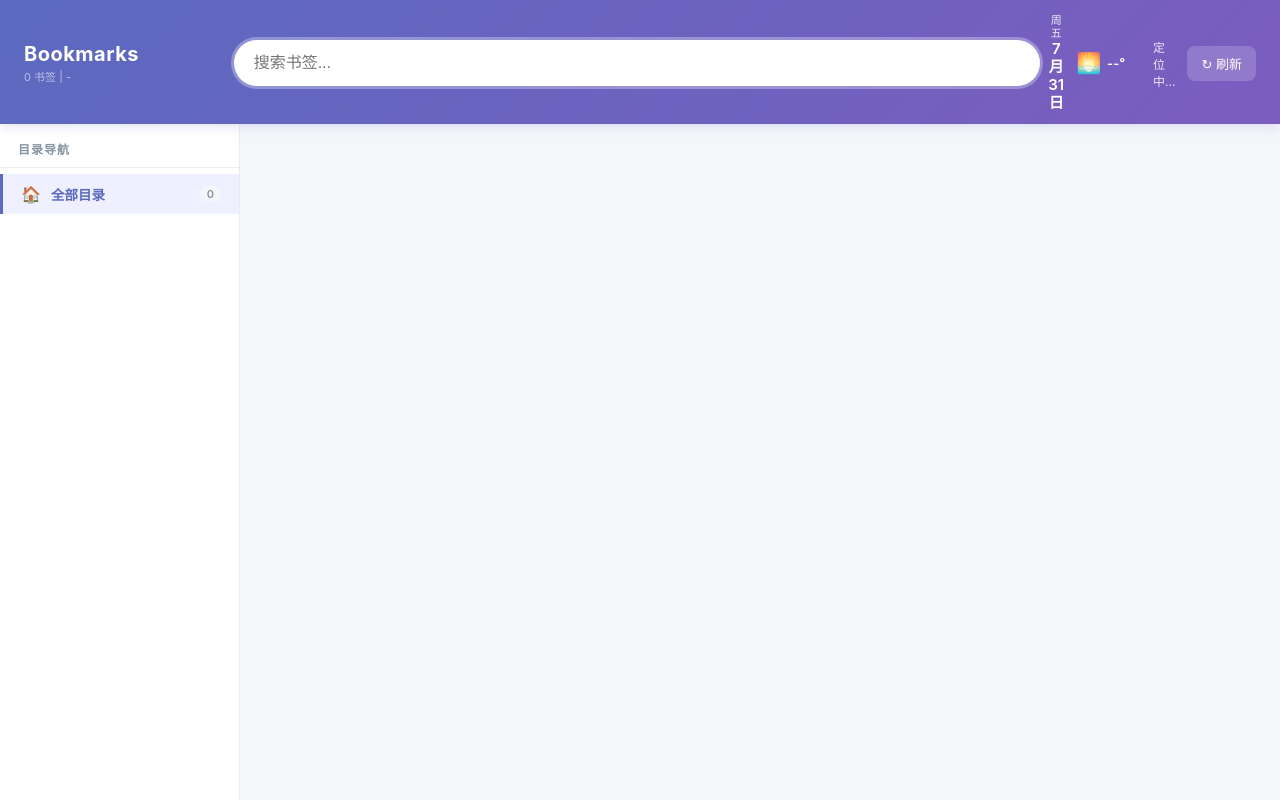
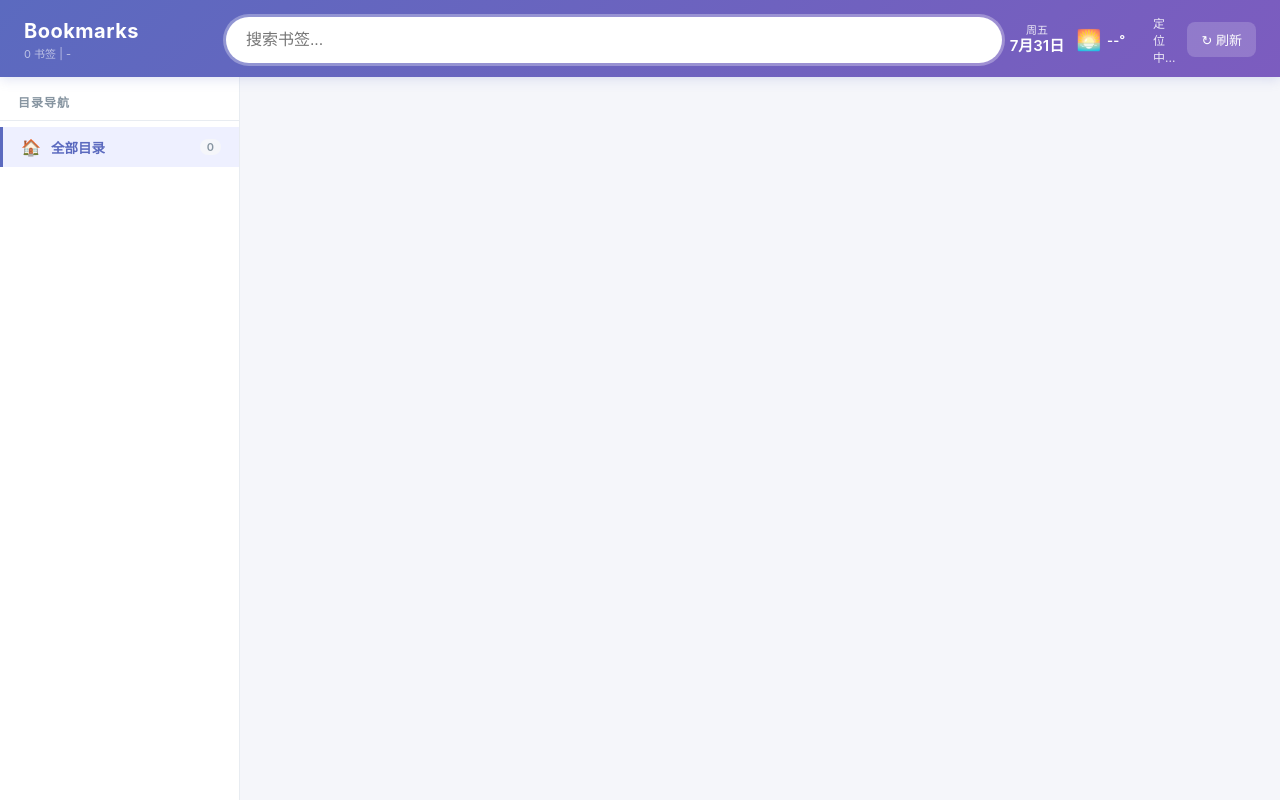
Before and after one commit to siruoren/Bookmarks, a Flask app: page / in a window 1280 px wide. Run offline with Flask 3, Linux system fonts and the light colour scheme; data that the repository does not hold is empty.

Commit message:
style(frontend): add white-space nowrap to calendar and date elements
prevent calendar text from wrapping to avoid layout breaking

```diff
--- a/templates/index.html
+++ b/templates/index.html
@@ -39,9 +39,9 @@ body { font-family: -apple-system, BlinkMacSystemFont, "Segoe UI", Roboto, "Noto
 .header .right-col { display: flex; align-items: center; gap: 12px; justify-self: end; }
 
 /* 日历 */
-.calendar { color: #fff; font-size: 13px; text-align: center; line-height: 1.2; }
+.calendar { color: #fff; font-size: 13px; text-align: center; line-height: 1.2; white-space: nowrap; }
 .calendar .weekday { font-size: 11px; opacity: 0.85; }
-.calendar .date { font-size: 15px; font-weight: 600; }
+.calendar .date { font-size: 15px; font-weight: 600; white-space: nowrap; }
 
 /* 天气 */
 .weather { display: flex; align-items: center; gap: 6px; color: #fff; font-size: 13px; }
```
